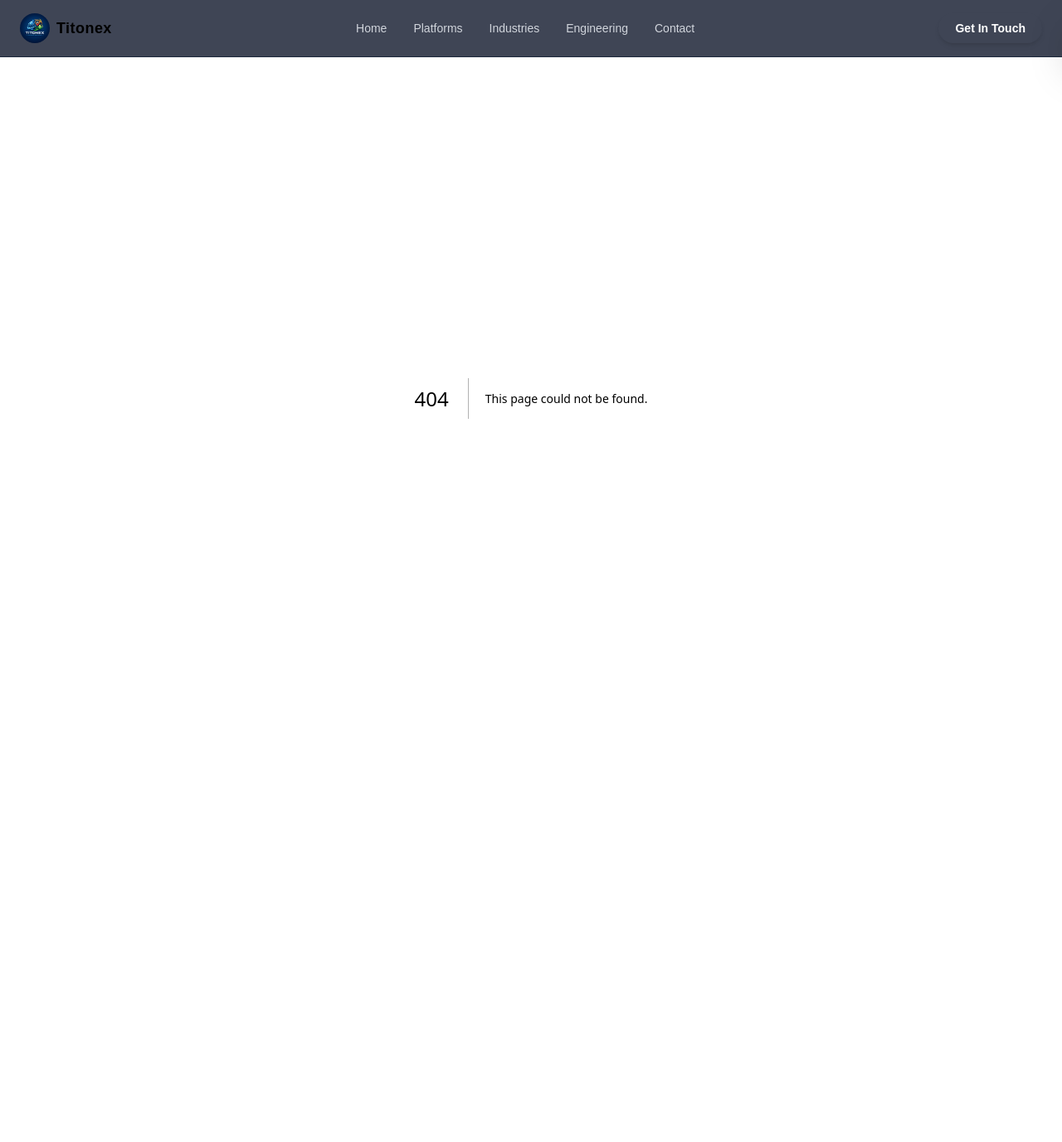
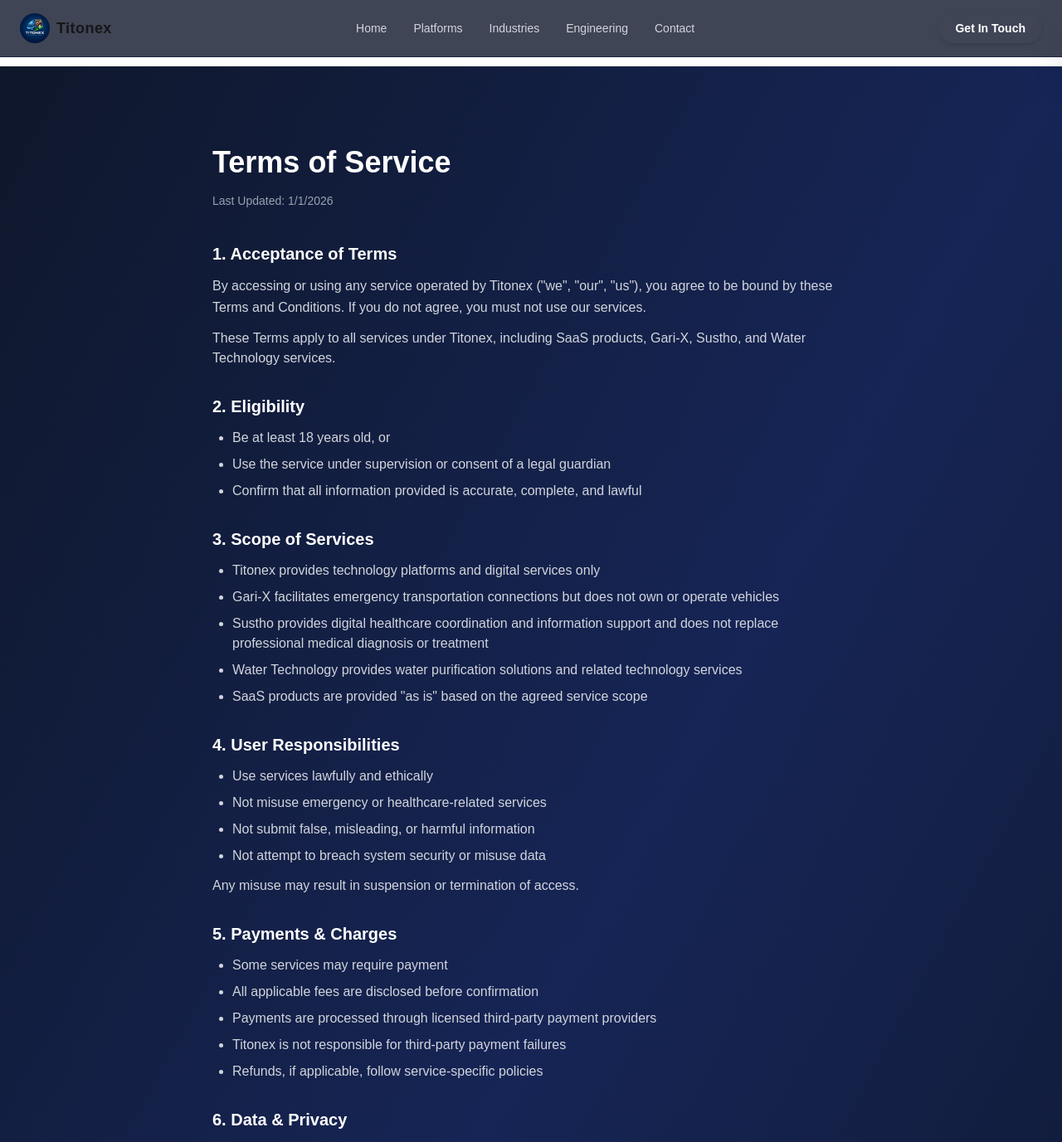
Before and after one commit to riahmad-swe/titonex, a Next.js app: page /terms in a window 1280 px wide. Before the commit this address had no page. Shown: the top 1377 px of the page at 83% size. Before the commit the page ends 880 px from the top, so only its background shows below. Built offline with nearby package versions, Linux system fonts and the light colour scheme.

Commit message:
feat(legal-pages): add terms of service page

```diff
--- a/app/page.tsx
+++ b/app/page.tsx
@@ -461,7 +461,7 @@
 							<ul className="space-y-2 text-sm">
 								<li>
 									<a
-										href="/privacy-policy"
+										href="/privacy"
 										target="_blank"
 										className="
           group inline-flex items-center gap-1
@@ -511,7 +511,8 @@
 								</li>
 								<li>
 									<a
-										href="#"
+										href="/refund"
+										target="_blank"
 										className="
           group inline-flex items-center gap-1
           text-gray-400
@@ -535,7 +536,8 @@
 								</li>
 								<li>
 									<a
-										href="#"
+										href="/anti-discrimination"
+										target="_blank"
 										className="
           group inline-flex items-center gap-1
           text-gray-400
@@ -559,7 +561,8 @@
 								</li>
 								<li>
 									<a
-										href="#"
+										href="/cookies"
+										target="_blank"
 										className="
           group inline-flex items-center gap-1
           text-gray-400
--- /dev/null
+++ b/app/terms/page.tsx
@@ -0,0 +1,184 @@
+export default function TermsOfService() {
+	return (
+		<main className="mx-auto 2xl:px-96 lg:px-64 md:px-24 px-6 pt-16 md:pt-24 pb-24 bg-linear-to-br from-slate-900 via-blue-950 to-slate-900 text-gray-300">
+			<h1 className="text-3xl md:text-4xl font-bold mb-4 text-white">Terms of Service</h1>
+
+			<p className="text-sm text-gray-400 mb-10">Last Updated: 1/1/2026</p>
+
+			{/* 1. Acceptance of Terms */}
+			<section className="mb-8">
+				<h2 className="text-xl font-semibold mb-3 text-white">
+					1. Acceptance of Terms
+				</h2>
+				<p className="leading-relaxed">
+					By accessing or using any service operated by Titonex (&#34;we&#34;,
+					&#34;our&#34;, &#34;us&#34;), you agree to be bound by these Terms and
+					Conditions. If you do not agree, you must not use our services.
+				</p>
+				<p className="mt-3">
+					These Terms apply to all services under Titonex, including SaaS products,
+					Gari-X, Sustho, and Water Technology services.
+				</p>
+			</section>
+
+			{/* 2. Eligibility */}
+			<section className="mb-8">
+				<h2 className="text-xl font-semibold mb-3 text-white">2. Eligibility</h2>
+				<ul className="list-disc pl-6 space-y-2">
+					<li>Be at least 18 years old, or</li>
+					<li>Use the service under supervision or consent of a legal guardian</li>
+					<li>
+						Confirm that all information provided is accurate, complete, and lawful
+					</li>
+				</ul>
+			</section>
+
+			{/* 3. Scope of Services */}
+			<section className="mb-8">
+				<h2 className="text-xl font-semibold mb-3 text-white">3. Scope of Services</h2>
+				<ul className="list-disc pl-6 space-y-2">
+					<li>Titonex provides technology platforms and digital services only</li>
+					<li>
+						Gari-X facilitates emergency transportation connections but does not own
+						or operate vehicles
+					</li>
+					<li>
+						Sustho provides digital healthcare coordination and information support
+						and does not replace professional medical diagnosis or treatment
+					</li>
+					<li>
+						Water Technology provides water purification solutions and related
+						technology services
+					</li>
+					<li>
+						SaaS products are provided &#34;as is&#34; based on the agreed service
+						scope
+					</li>
+				</ul>
+			</section>
+
+			{/* 4. User Responsibilities */}
+			<section className="mb-8">
+				<h2 className="text-xl font-semibold mb-3 text-white">
+					4. User Responsibilities
+				</h2>
+				<ul className="list-disc pl-6 space-y-2">
+					<li>Use services lawfully and ethically</li>
+					<li>Not misuse emergency or healthcare-related services</li>
+					<li>Not submit false, misleading, or harmful information</li>
+					<li>Not attempt to breach system security or misuse data</li>
+				</ul>
+				<p className="mt-3">
+					Any misuse may result in suspension or termination of access.
+				</p>
+			</section>
+
+			{/* 5. Payments */}
+			<section className="mb-8">
+				<h2 className="text-xl font-semibold mb-3 text-white">5. Payments & Charges</h2>
+				<ul className="list-disc pl-6 space-y-2">
+					<li>Some services may require payment</li>
+					<li>All applicable fees are disclosed before confirmation</li>
+					<li>
+						Payments are processed through licensed third-party payment providers
+					</li>
+					<li>Titonex is not responsible for third-party payment failures</li>
+					<li>Refunds, if applicable, follow service-specific policies</li>
+				</ul>
+			</section>
+
+			{/* 6. Data & Privacy */}
+			<section className="mb-8">
+				<h2 className="text-xl font-semibold mb-3 text-white">6. Data & Privacy</h2>
+				<p>
+					Use of our services is also governed by our Privacy Policy. By using Titonex
+					services, you consent to lawful data collection and processing under
+					Bangladesh law.
+				</p>
+			</section>
+
+			{/* 7. Limitation of Liability */}
+			<section className="mb-8">
+				<h2 className="text-xl font-semibold mb-3 text-white">
+					7. Limitation of Liability
+				</h2>
+				<p className="mb-3">To the maximum extent permitted by law:</p>
+				<ul className="list-disc pl-6 space-y-2">
+					<li>
+						Titonex is not liable for indirect, incidental, or consequential damages
+					</li>
+					<li>
+						We are not responsible for service delays caused by network issues,
+						third parties, natural disasters, or emergencies
+					</li>
+					<li>
+						Medical and emergency outcomes depend on external factors beyond our
+						control
+					</li>
+				</ul>
+			</section>
+
+			{/* 8. Third-Party Services */}
+			<section className="mb-8">
+				<h2 className="text-xl font-semibold mb-3 text-white">
+					8. Third-Party Services
+				</h2>
+				<p>
+					Our platforms may integrate with third-party providers. Titonex is not
+					responsible for third-party actions, availability, or outcomes.
+				</p>
+			</section>
+
+			{/* 9. Suspension */}
+			<section className="mb-8">
+				<h2 className="text-xl font-semibold mb-3 text-white">
+					9. Suspension & Termination
+				</h2>
+				<p className="mb-3">We reserve the right to suspend or terminate access if:</p>
+				<ul className="list-disc pl-6 space-y-2">
+					<li>These Terms are violated</li>
+					<li>Fraud or misuse is detected</li>
+					<li>Required by law or authorities</li>
+				</ul>
+			</section>
+
+			{/* 10. Modifications */}
+			<section className="mb-8">
+				<h2 className="text-xl font-semibold mb-3 text-white">10. Modifications</h2>
+				<p>
+					We may update these Terms at any time. Continued use of our services after
+					changes means acceptance of the updated Terms.
+				</p>
+			</section>
+
+			{/* 11. Governing Law */}
+			<section className="mb-8">
+				<h2 className="text-xl font-semibold mb-3 text-white">
+					11. Governing Law & Jurisdiction
+				</h2>
+				<p>
+					These Terms are governed by the laws of Bangladesh. Any dispute shall fall
+					under the jurisdiction of Bangladeshi courts.
+				</p>
+			</section>
+
+			{/* 12. Contact */}
+			<section>
+				<h2 className="text-xl font-semibold mb-3 text-white">12. Contact</h2>
+				<p>
+					For questions regarding these Terms:
+					<br />
+					📧{" "}
+					<a
+						href="mailto:contact@titonex.com"
+						className="text-accent underline"
+					>
+						contact@titonex.com
+					</a>
+					<br />
+					🏢 Titonex, Bangladesh
+				</p>
+			</section>
+		</main>
+	);
+}
```
Also changed, not shown: app/privacy/page.tsx (renamed from app/privacy-policy/page.tsx).
